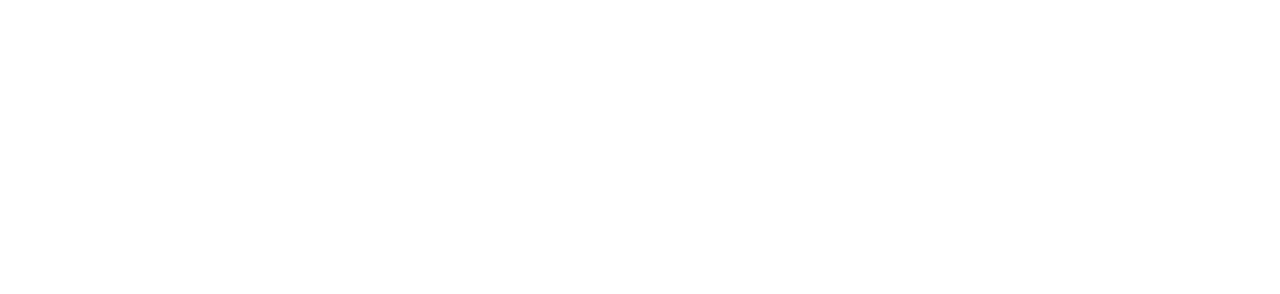
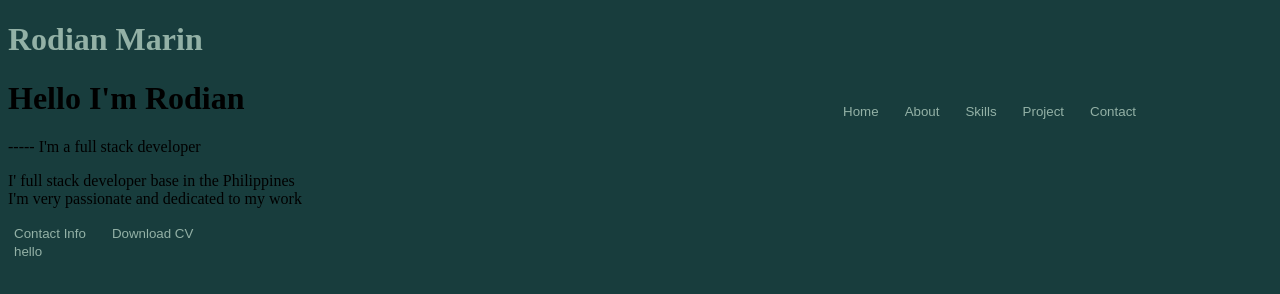
Before and after one commit to sebas011/Portfolio, a plain HTML site: page index.html in a window 1280 px wide. Drawn offline with Linux system fonts and the light colour scheme.

Commit message:
adding style

```diff
--- a/index.html
+++ b/index.html
@@ -3,9 +3,36 @@
 <head>
     <meta charset="UTF-8">
     <meta name="viewport" content="width=device-width, initial-scale=1.0">
+    <link rel="stylesheet" href="https://cdnjs.cloudflare.com/ajax/libs/font-awesome/5.15.4/css/all.min.css">
+    <link rel="stylesheet" href="style.css">
+    <link rel="icon" type="image/x-icon" href="/images/favicon.ico">
     <title>Document</title>
 </head>
 <body>
+    <h1 class="name">Rodian Marin</h1>
 
+    <div class="container">
+        <button>Home</button>
+        <button>About</button>
+        <button>Skills</button>
+        <button>Project</button>
+        <button>Contact</button>
+    </div>
+
+    <div>
+        <h1>Hello I'm Rodian</h1>
+        <p>----- I'm a full stack developer</p>
+        <p>I'  full stack developer base in the Philippines <br> I'm very passionate and dedicated to my work</p>
+        <button>Contact Info</button>
+        <button>Download CV</button>
+    </div>
+
+    <div>
+        <button>hello</button>
+        <i class="fa-brands fa-facebook"></i>
+
+    </div>
+    <i class="fa-brands fa-facebook"></i>
+    <i class="fa-brands fa-facebook-f"></i>
 </body>
 </html>
--- /dev/null
+++ b/style.css
@@ -0,0 +1,23 @@
+body{
+    background-color: #183D3D;
+}
+
+.name{
+    color: #93B1A6;
+}
+
+.container{
+    position: fixed;
+    bottom: 85%;
+    right: 10%;
+}
+
+button{
+    ppadding: 10px 20px; /* Adjust padding as needed */
+    background: none; /* Set button background color */
+    color: #93B1A6; /* Set button text color */
+    border: none; /* Remove button border */
+    border-radius: 5px; /* Add border radius for rounded corners */
+    cursor: pointer; /* Change cursor to pointer on hover */
+    margin-right: 10px; /* Add margin between button and other elements */
+}
```
Also changed, not shown: 1 other file.
